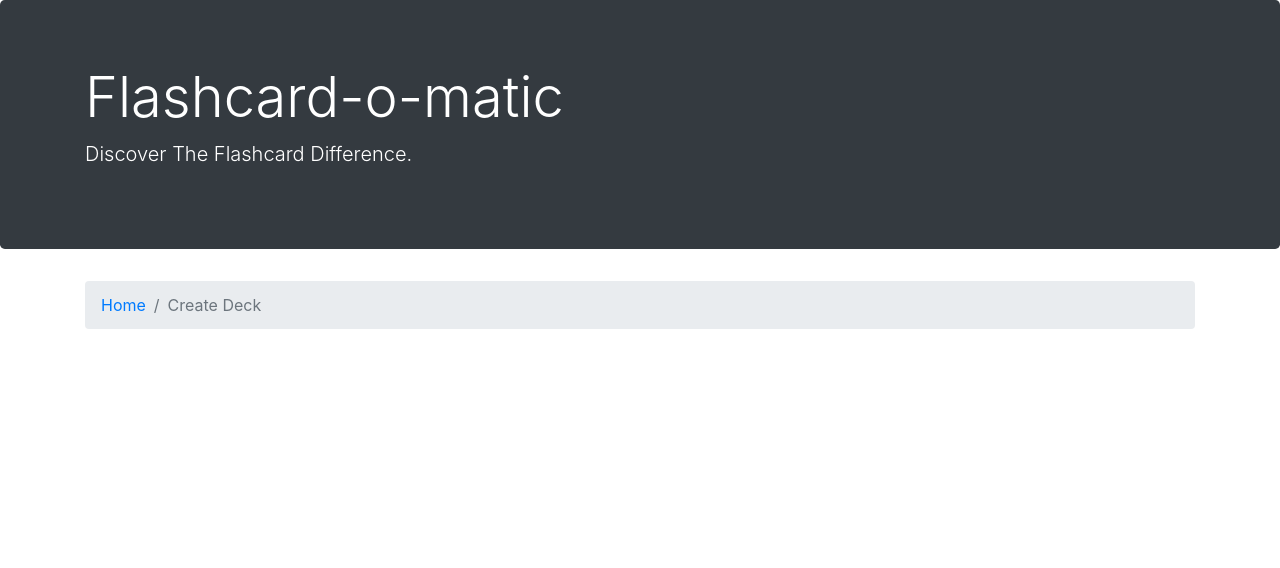
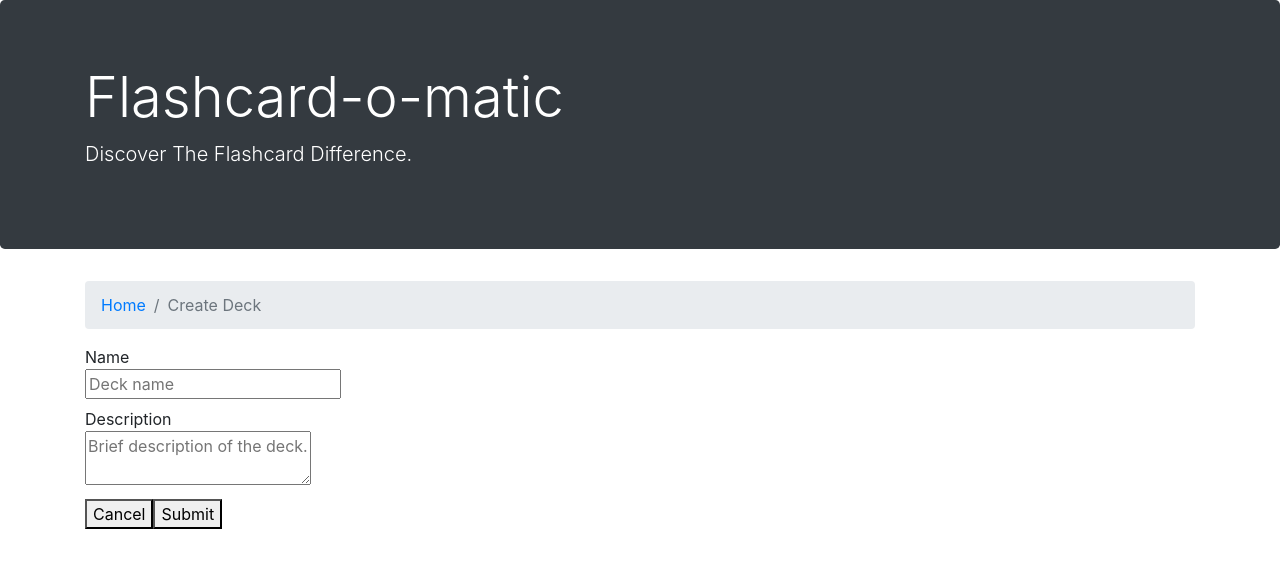
Before and after one commit to StevenRam7/Flashcards-App, a React (Create React App) app: page /decks/new in a window 1280 px wide. Shown: the top 568 px of the page. Built offline with nearby package versions, Linux system fonts and the light colour scheme; no server answers; a web font is replaced by a local one.

Commit message:
study & create complete, started addCard

```diff
--- a/data/db.json
+++ b/data/db.json
@@ -9,6 +9,26 @@
       "name": "React Router",
       "description": "React Router is a collection of navigational components that compose declaratively with your application.",
       "id": 2
+    },
+    {
+      "description": "1",
+      "name": "",
+      "id": 3
+    },
+    {
+      "description": "Bob is nice.",
+      "name": "",
+      "id": 4
+    },
+    {
+      "description": "123",
+      "name": "X",
+      "id": 6
+    },
+    {
+      "description": "456",
+      "name": "",
+      "id": 7
     }
   ],
   "cards": [
--- a/src/Layout/AddCard.js
+++ b/src/Layout/AddCard.js
@@ -1,7 +1,80 @@
-import React, { useEffect } from "react";
+import React, { useEffect, useState } from "react";
+import { Link, useParams, useHistory } from "react-router-dom";
+import { readDeck } from "../utils/api";
+import { createCard } from "../utils/api";
 
 function AddCard() {
+    const { deckId } = useParams();
+    const [deck, setDeck] = useState({});
+    const history = useHistory();
 
+
+    function doneHandler(event) {
+        history.push(`/decks/${deckId}`)
+    };
+    //done button works, save button is non-responsive
+    function submitHandler(event) {
+        event.preventDefault();
+        console.log(event);
+       createCard(deckId, { front: event.target.front.value, back: event.target.back.value });
+    };
+
+    useEffect(() => {
+        const abortController = new AbortController();
+        if (!deckId) return;
+        readDeck(deckId, abortController.signal)
+        .then((data) => setDeck(data));
+        return () => {
+          console.log("Cleanup AddCard!");
+          abortController.abort();
+      }
+      }, [deckId]);
+
+    return(
+        <div class="add-card-screen">
+            <div class="nav-bar">
+        <nav aria-label="breadcrumb">
+          <ol class="breadcrumb">
+            <li class="breadcrumb-item">
+              <Link to="/">Home</Link>
+            </li>
+            <li class="breadcrumb-item active" aria-current="page">
+                <Link to={`/decks/${deckId}`}>{deck.name}</Link>
+              </li>
+            <li class="breadcrumb-item active" aria-current="page">
+              Add Cards
+            </li>
+          </ol>
+        </nav>
+      </div>
+      <div class="forms">
+          <h1>{deck.name}: Add Card</h1>
+          <form onSubmit={() => submitHandler(), console.log("Save")}>
+          <label>
+            Name
+            <br />
+            <textarea id="front" type="text" name="front" placeholder="Front side of card" />
+            </label>
+
+          <br />
+          <label>
+            Description
+            <br />
+            <textarea
+              id="back"
+              type="text"
+              name="back"
+              placeholder="Back side of card"
+            />
+          </label>
+          </form>
+          <div class="buttons">
+            <button type="button" onClick={() => doneHandler()}>Done</button>
+            <button type="submit">Save</button>
+          </div>
+      </div>
+        </div>
+    )
 }
 
 export default AddCard;
--- a/src/Layout/Create.js
+++ b/src/Layout/Create.js
@@ -1,11 +1,23 @@
 import React, { useEffect, useState } from "react";
 import { createDeck } from "../utils/api";
-import { Link, useParams } from "react-router-dom";
+import { Link, useParams, useHistory } from "react-router-dom";
 
 function Create() {
+  const history = useHistory();
 
-    return(
-        <div class="nav-bar">
+  function cancelHandler() {
+    history.push("/");
+  }
+
+  function submitHandler(event) {
+    event.preventDefault();
+    createDeck({ description: event.target.description.value, name: event.target.deckname.value })
+    .then((data) => history.push(`/decks/${data.id}`))
+  }
+
+  return (
+    <div class="create-screen">
+      <div class="nav-bar">
         <nav aria-label="breadcrumb">
           <ol class="breadcrumb">
             <li class="breadcrumb-item">
@@ -17,7 +29,33 @@ function Create() {
           </ol>
         </nav>
       </div>
-    )
+      <div class="forms">
+        <form onSubmit={(e) => submitHandler(e)}>
+          <label htmlFor="name">
+            Name
+            <br />
+            <input id="name" type="text" name="deckname" placeholder="Deck name" />
+          </label>
+          <br />
+          <label htmlFor="description">
+            Description
+            <br />
+            <textarea
+              id="name"
+              type="text"
+              name="description"
+              placeholder="Brief description of the deck."
+            />
+          </label>
+
+          <div class="buttons">
+            <button type="button" onClick={() => cancelHandler()}>Cancel</button>
+            <button type="submit">Submit</button>
+          </div>
+        </form>
+      </div>
+    </div>
+  );
 }
 
 export default Create;
--- a/src/Layout/Study.js
+++ b/src/Layout/Study.js
@@ -44,7 +44,7 @@ function Study({ decks }) {
 
   console.log(deck);
 
-  if (deck.cards.length < 3)
+  if (deck.cards?.length > 2)
   //deck is undefined
     return (
       <div class="study-screen">
@@ -102,8 +102,8 @@ function Study({ decks }) {
     </nav>
     <h1>Study: {deck.name}</h1>
     <h3>Not enough cards.</h3>
-    <p>You need at least 3 cards to study. There are {deck.cards.length} cards in this deck.</p>
-    <Link class="btn btn-primary"><span class="oi oi-plus">Add Cards</span></Link>
+    <p>You need at least 3 cards to study. There are {deck.cards?.length} cards in this deck.</p>
+    <Link to={`/decks/${deckId}/cards/new`} class="btn btn-primary"><span class="oi oi-plus">Add Cards</span></Link>
   </div>
   </div>
     )
```
